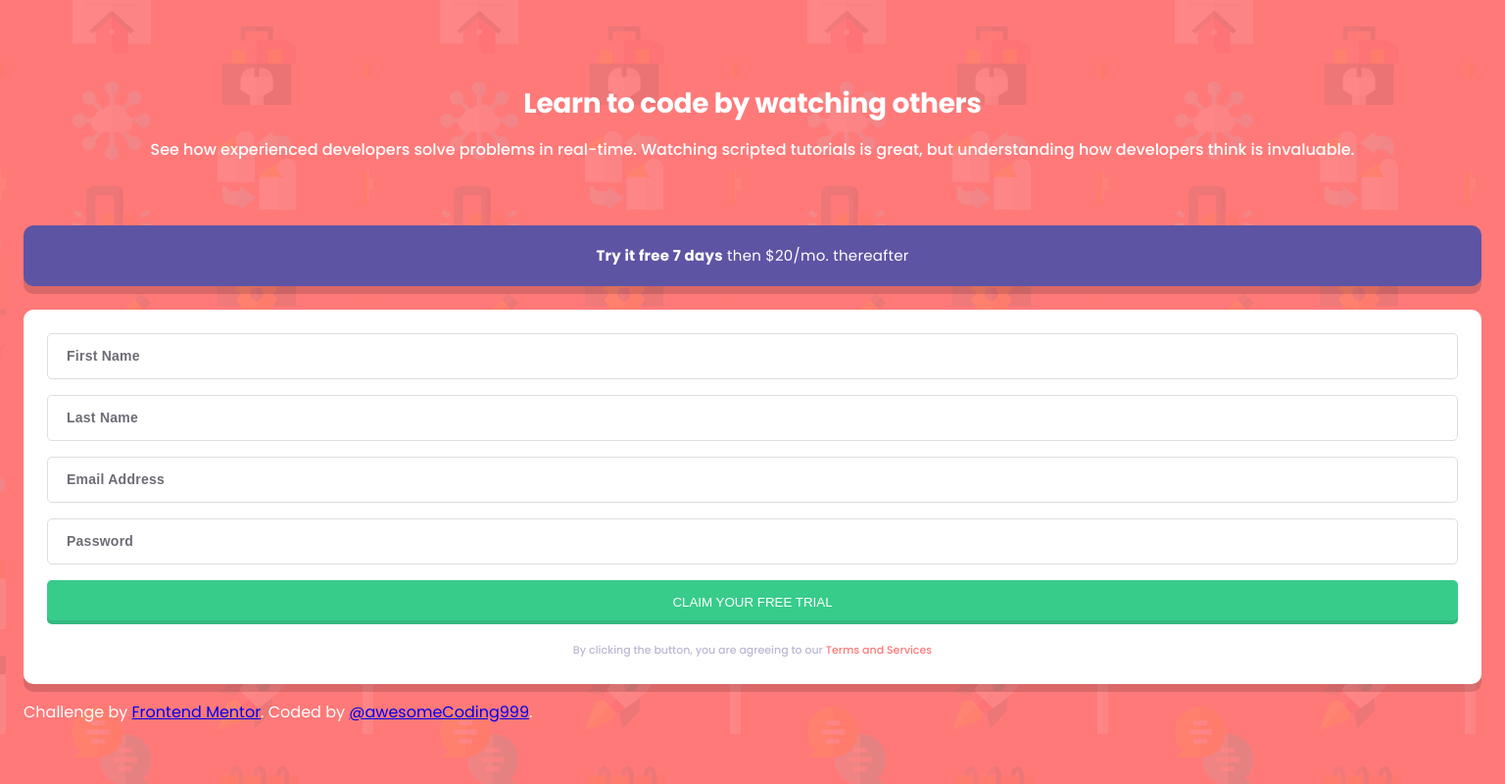
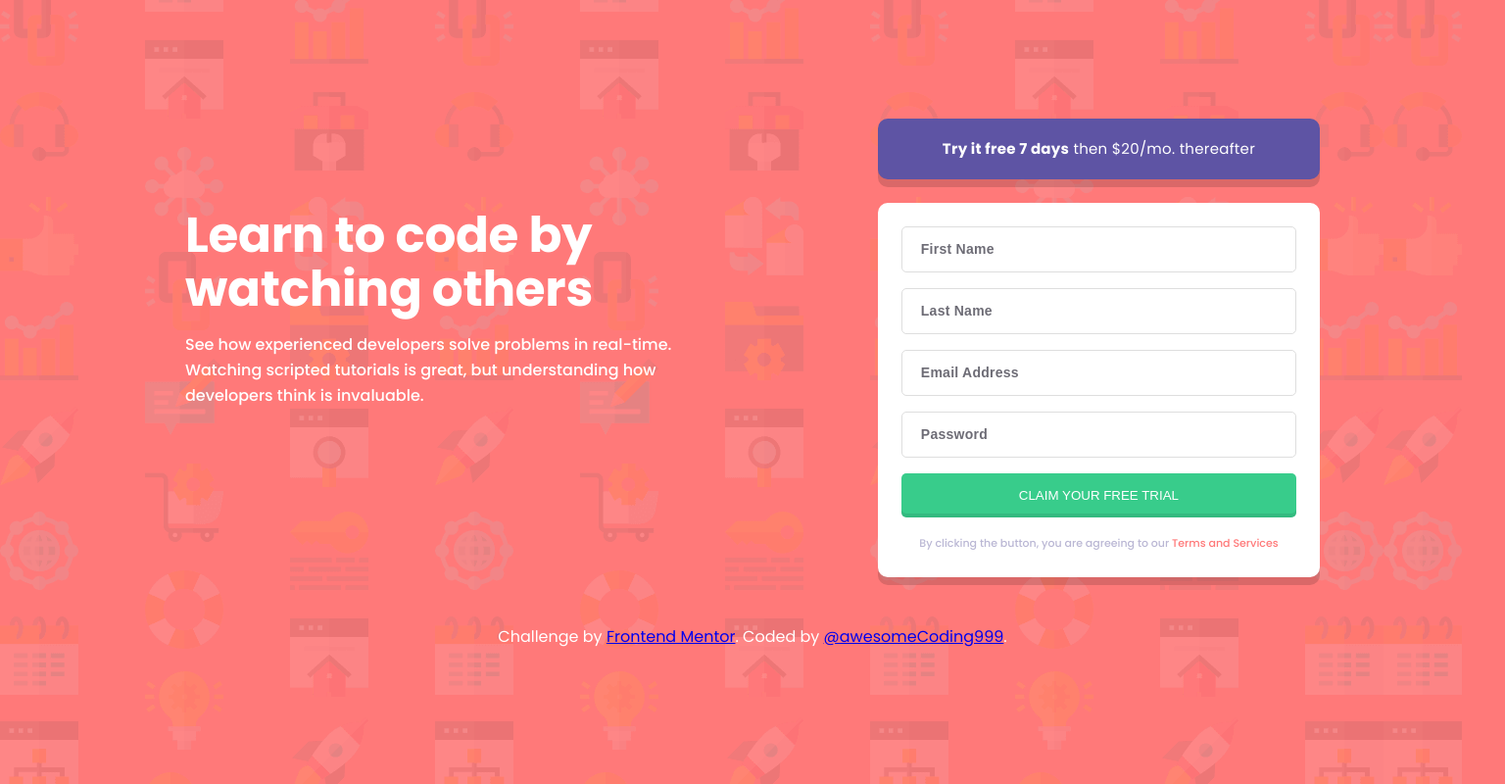
Before and after one commit to awesomeCoding999/frontend-mentor-newbie-signup-form, a plain HTML site: page index.html in a window 1536 px wide. Shown: the whole page at 98% size. Drawn offline with Linux system fonts and the light colour scheme.

Commit message:
feat: adding desktop styles

```diff
--- a/styles.css
+++ b/styles.css
@@ -111,3 +111,35 @@ input::placeholder {
 .terms-link:hover {
   text-decoration: underline;
 }
+
+@media (min-width: 90em) {
+  body {
+    background: url("./images/bg-intro-desktop.png") var(--reddish-orange);
+  }
+  main {
+    display: flex;
+    justify-content: space-between;
+    align-items: center;
+    margin-left: 165px;
+    margin-right: 165px;
+  }
+
+  .text-container {
+    width: 525px;
+    text-align: left;
+  }
+
+  .title {
+    font-size: 50px;
+    line-height: 55px;
+  }
+
+  .banner-and-form-container {
+    margin-top: 121px;
+  }
+
+  footer {
+    margin-top: 2rem;
+    text-align: center;
+  }
+}
```
